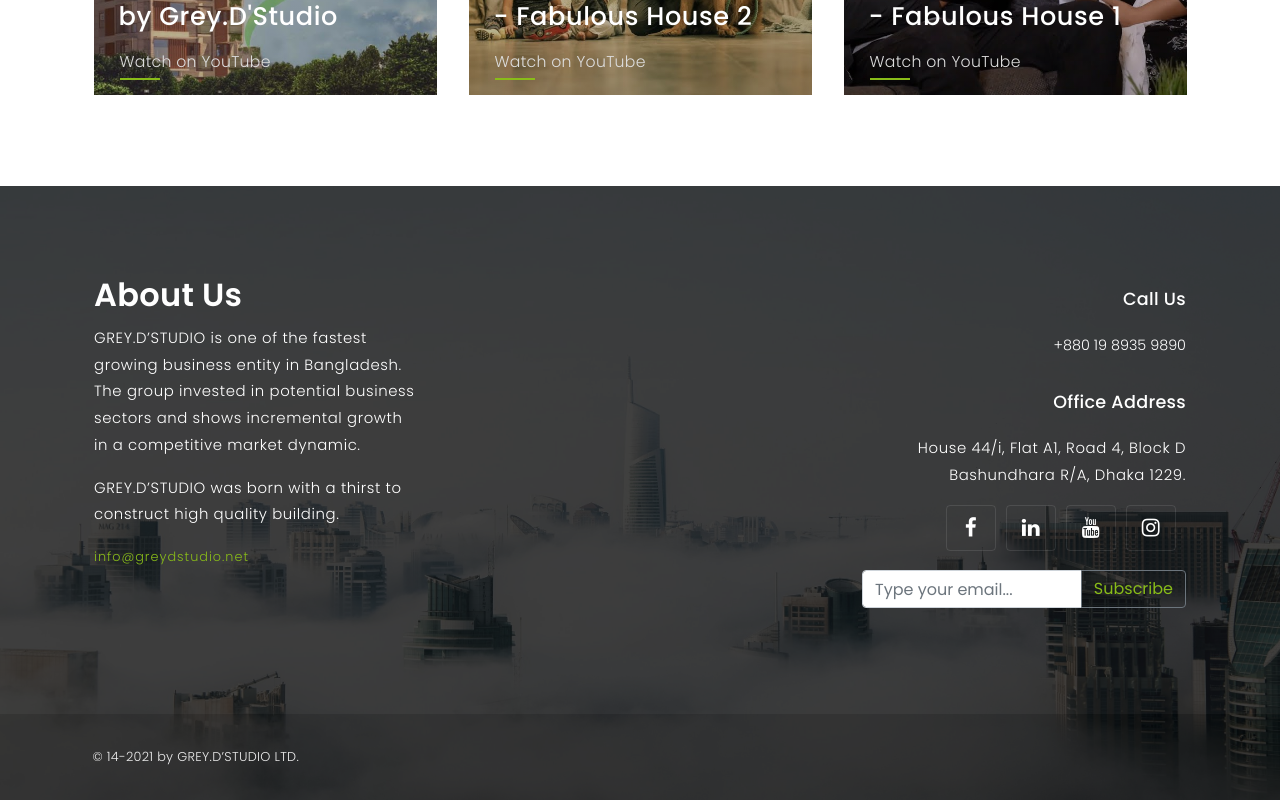
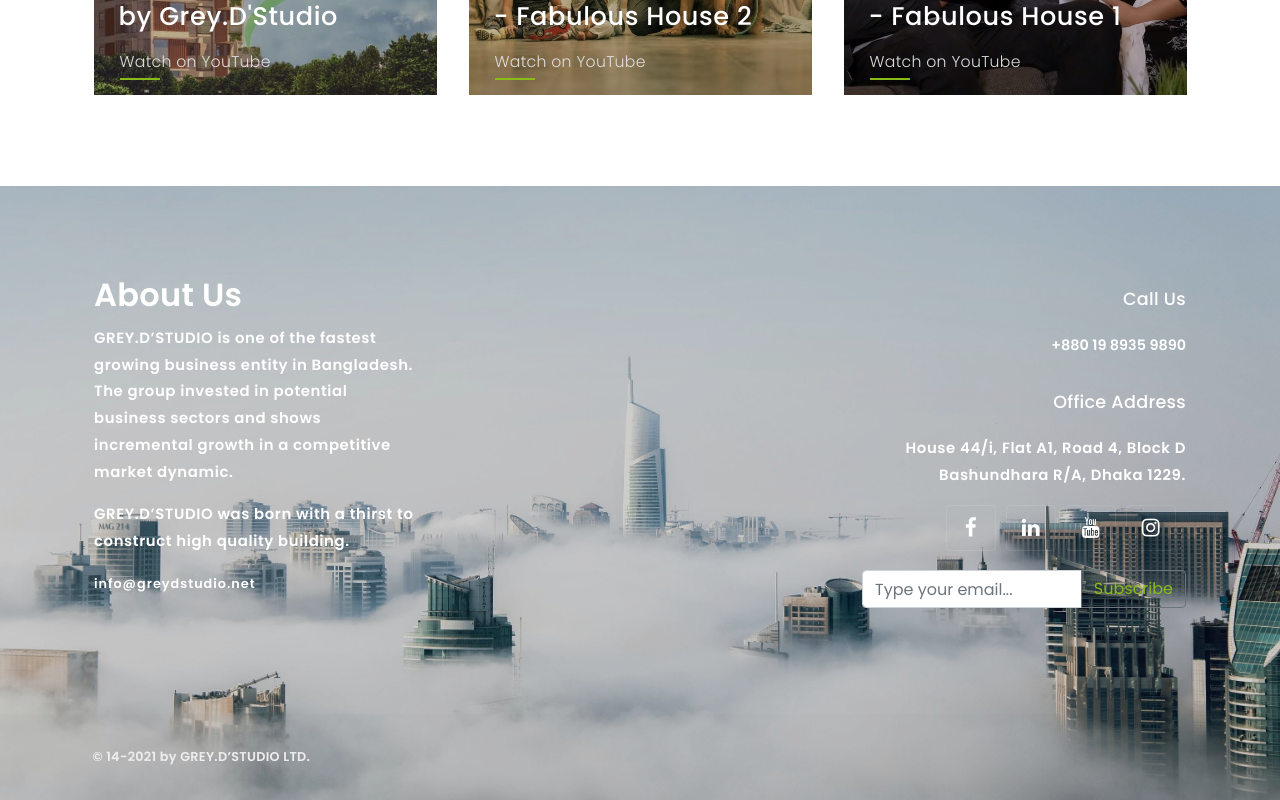
Before and after one commit to Fayazexo/greydstudio-main, a React (Create React App) app: page /News in a window 1280 px wide. Shown: the part 643-1443 px from the top of the page. Built offline with nearby package versions, Linux system fonts and the light colour scheme; no server answers.

Commit message:
Footer fixed

```diff
--- a/src/components/Footer.jsx
+++ b/src/components/Footer.jsx
@@ -10,14 +10,14 @@
           <div className="heading">
             <h2>About Us</h2>
           </div>
-          <div className="content">
+          <div className="content font-600">
             <p>
               GREY.D’STUDIO is one of the fastest growing business entity in
               Bangladesh. The group invested in potential business sectors and
               shows incremental growth in a competitive market dynamic.
             </p>
           </div>
-          <div className="content">
+          <div className="content font-600">
             <p>
               GREY.D’STUDIO was born with a thirst to construct high quality
               building.
@@ -43,13 +43,13 @@
           <div className="content right flexo">
             <span
               onClick={() => window.open("tel:+8801989359890")}
-              className="link right"
+              className="link right font-600"
             >
               +880 19 8935 9890
             </span>
           </div>
           <div className="heading right">Office Address</div>
-          <div className="content right">
+          <div className="content right font-600">
             <p>
               House 44/i, Flat A1, Road 4, Block D <br />
               Bashundhara R/A, Dhaka 1229.
@@ -117,7 +117,9 @@
     <div className="subfooter">
       <div className="row m-2-hor">
         <div className="col-md-6">
-          <div className="content">© 14-2021 by GREY.D’STUDIO LTD.</div>
+          <div className="content font-600">
+            © 14-2021 by GREY.D’STUDIO LTD.
+          </div>
         </div>
       </div>
     </div>
--- a/src/styles/main.scss
+++ b/src/styles/main.scss
@@ -85,6 +85,9 @@
   font-size: 2.1rem;
   line-height: 2.9rem;
   margin-bottom: 1rem;
+}
+.font-600 {
+  font-weight: 600;
 }
 .content {
   line-height: 1.6rem;
@@ -1177,7 +1180,7 @@
     height: 100%;
     top: 0;
     left: 0;
-    opacity: 0.2;
+    opacity: 0.8;
     img {
       width: 100%;
       height: 100%;
@@ -1246,9 +1249,9 @@
       }
     }
     .link-call {
-      font-weight: 300;
+      font-weight: 600;
       display: inline-block;
-      color: $color;
+      color: $white;
       font-size: 0.8rem;
       width: max-content;
       letter-spacing: 1px;
```
